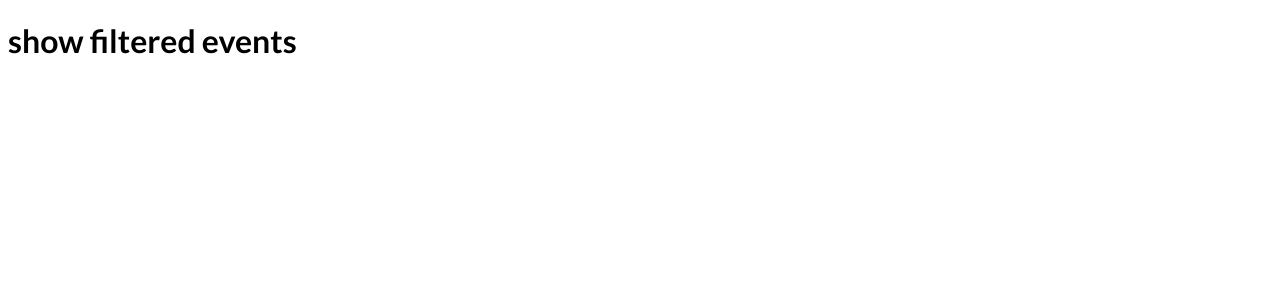
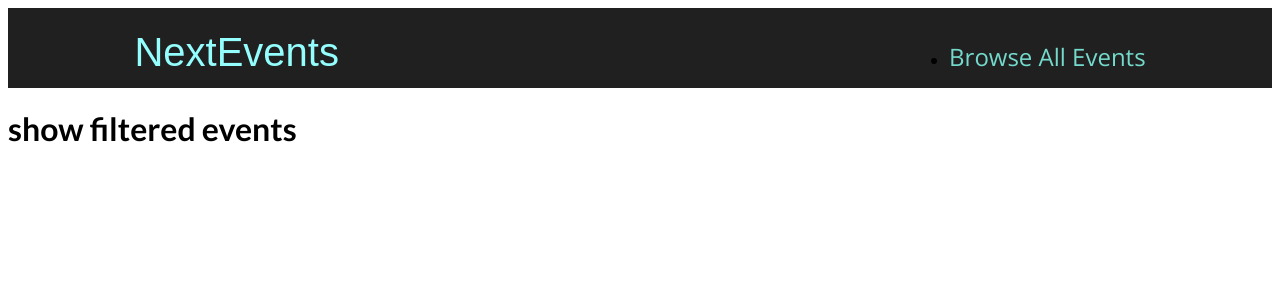
Before and after one commit to catatbcd/nextjs-course, a Next.js app: page /events in a window 1280 px wide. Shown: the top 300 px of the page. Built offline with nearby package versions, Linux system fonts and the light colour scheme.

Commit message:
agregar layout

```diff
--- /dev/null
+++ b/components/layout/layout.js
@@ -0,0 +1,15 @@
+import { Fragment } from "react";
+import MainHeader from "./main-header";
+
+function Layout(props){
+    return(
+        <Fragment>
+            <MainHeader />
+            <main>
+                {props.children}
+            </main>
+        </Fragment>
+    )
+}
+
+export default Layout;
--- /dev/null
+++ b/components/layout/main-header.js
@@ -0,0 +1,21 @@
+import Link from 'next/link';
+import classes from './main-header.module.css';
+function MainHeader(){
+    return(
+        <header className={classes.header}>
+            <div className={classes.logo}>
+                <Link href='/'>NextEvents</Link>
+            </div>
+            <nav className={classes.navigation}>
+                <ul>
+                    <li>
+                        <Link href='/events'>Browse All Events</Link>
+                    </li>
+                </ul>
+            </nav>
+        </header>
+    )
+
+}
+
+export default MainHeader;
--- /dev/null
+++ b/components/layout/main-header.module.css
@@ -0,0 +1,41 @@
+.header {
+    width: 100%;
+    display: flex;
+    justify-content: space-between;
+    align-items: baseline;
+    padding: 1rem 10%;
+    height: 5rem;
+    background-color: #202020;
+  }
+
+  .logo {
+    font-size: 1.5rem;
+    color: white;
+    font-family: 'Fira', sans-serif;
+    height: 100%;
+    display: flex;
+    justify-content: center;
+    align-items: center;
+    color: #94fdfd;
+  }
+
+  .logo a {
+    text-decoration: none;
+    color: #94fdfd;
+  }
+
+  .navigation a {
+    text-decoration: none;
+    color: #74dacc;
+    font-size: 1rem;
+  }
+
+  @media (min-width: 768px) {
+    .logo {
+      font-size: 2.5rem;
+    }
+
+    .navigation a {
+      font-size: 1.5rem;
+    }
+  }
--- a/pages/_app.js
+++ b/pages/_app.js
@@ -1,7 +1,12 @@
+import Layout from '../components/layout/layout'
 import '../styles/globals.css'
 
 function MyApp({ Component, pageProps }) {
-  return <Component {...pageProps} />
-}
+  return (
+  <Layout>
+    <Component {...pageProps} />
+  </Layout>
+  );
+  }
 
-export default MyApp
+export default MyApp;
--- a/pages/events/index.js
+++ b/pages/events/index.js
@@ -1,7 +1,11 @@
+import { getAllEvents } from "../../dummy-data";
+import EventList from "../../components/events/event-list";
 function AllEventsPage(){
+    const events = getAllEvents();
+
     return (
         <div>
-            <h1>show all Events</h1>
+            <EventList items={events}/>
         </div>
     )
 }
```
